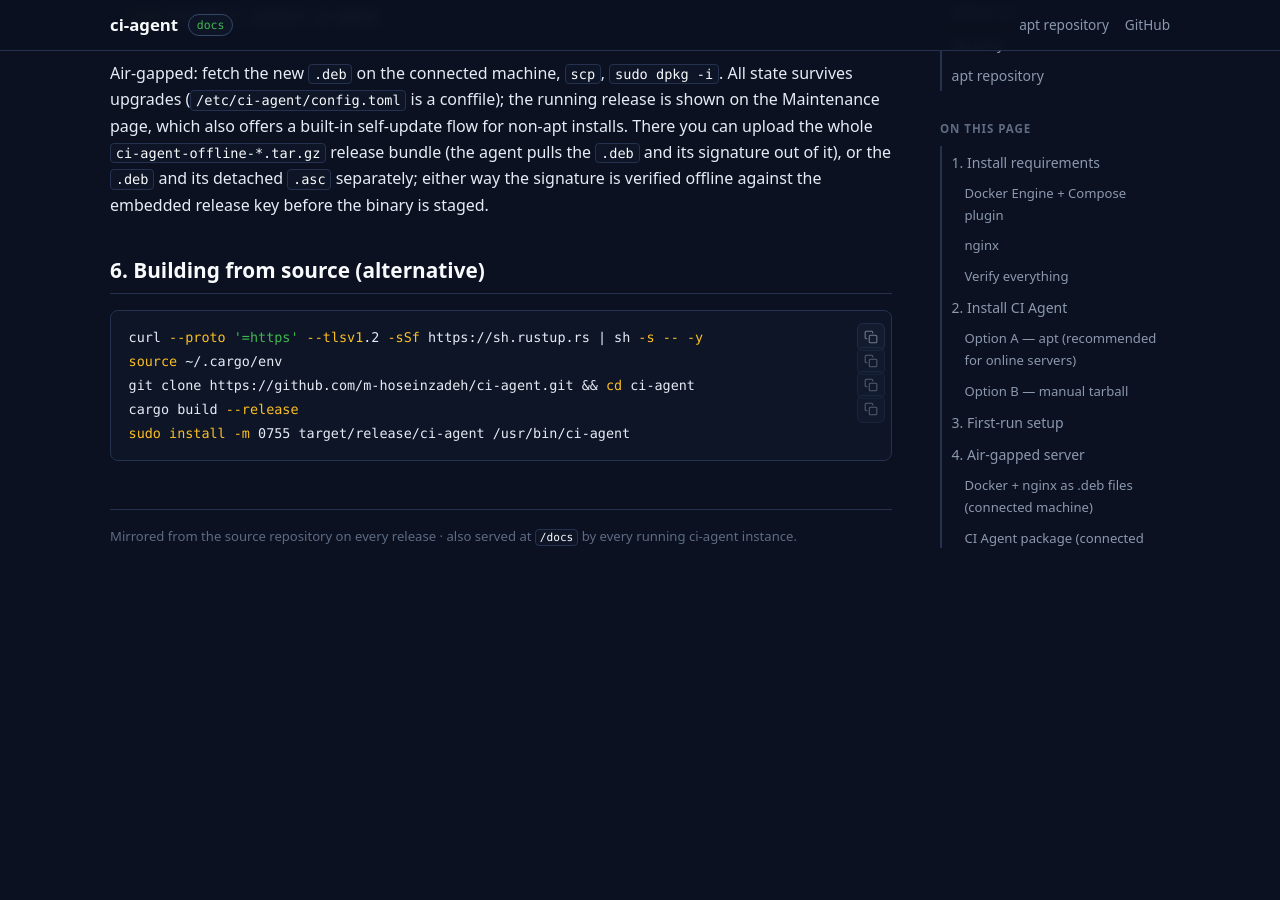
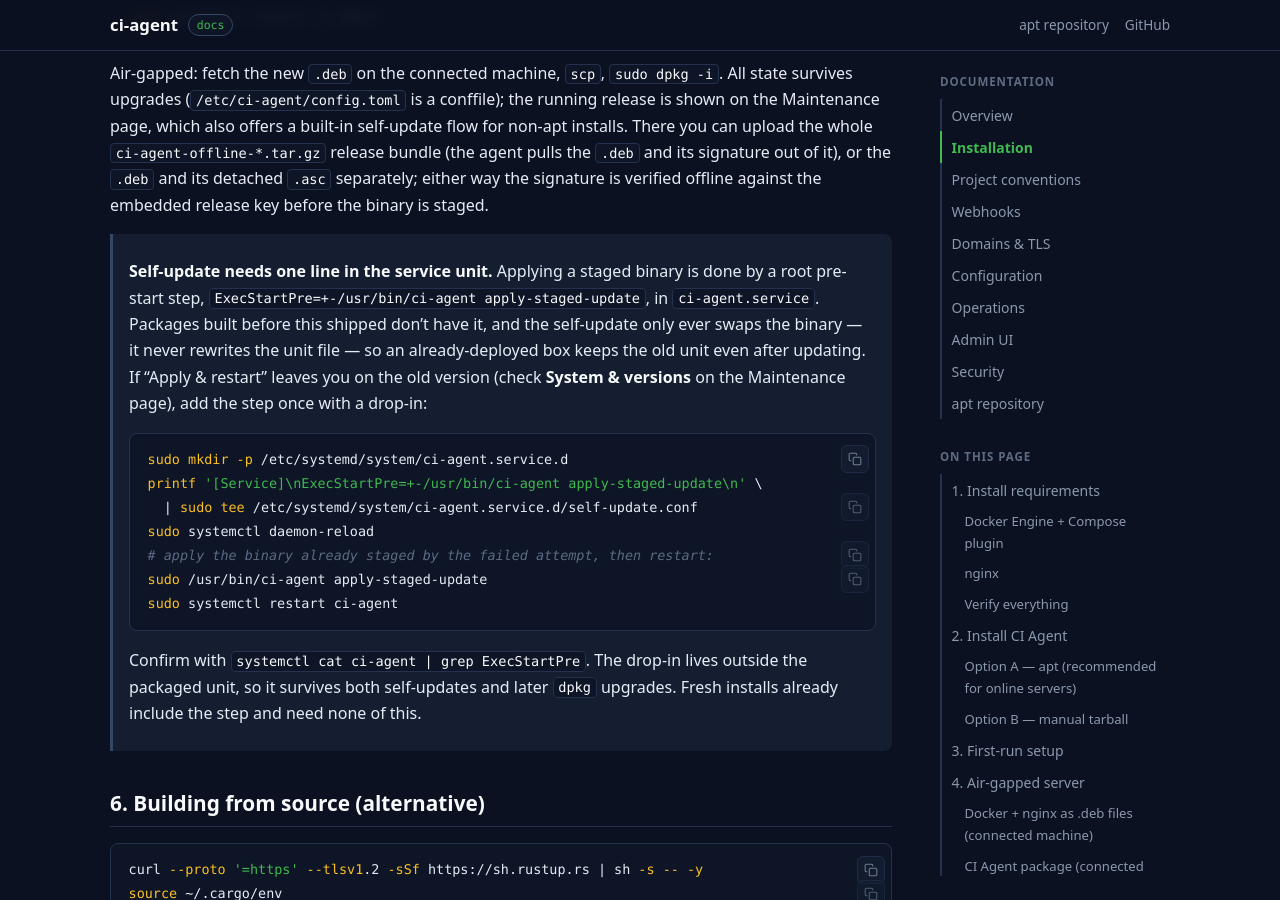
Before and after one commit to m-hoseinzadeh/ci-agent-apt, a Jekyll site: the page built from docs/install.md, in a window 1280 px wide and 900 px high, scrolled down 6113 px. Built offline with Jekyll 4.4.1, drawn with Linux system fonts in a browser that asks for light colours; our own code applies the rules of GitHub Pages for plain Markdown files; before the commit the page ends 6725 px from its top, so only the background shows below that.

Commit message:
Publish v0.2.2-r70

````diff
--- a/docs/install.md
+++ b/docs/install.md
@@ -278,6 +278,29 @@ signature out of it), or the `.deb` and its detached `.asc` separately; either
 way the signature is verified offline against the embedded release key before
 the binary is staged.
 
+> **Self-update needs one line in the service unit.** Applying a staged
+> binary is done by a root pre-start step, `ExecStartPre=+-/usr/bin/ci-agent
+> apply-staged-update`, in `ci-agent.service`. Packages built before this
+> shipped don't have it, and the self-update only ever swaps the binary — it
+> never rewrites the unit file — so an already-deployed box keeps the old
+> unit even after updating. If "Apply & restart" leaves you on the old
+> version (check **System & versions** on the Maintenance page), add the step
+> once with a drop-in:
+>
+> ```bash
+> sudo mkdir -p /etc/systemd/system/ci-agent.service.d
+> printf '[Service]\nExecStartPre=+-/usr/bin/ci-agent apply-staged-update\n' \
+>   | sudo tee /etc/systemd/system/ci-agent.service.d/self-update.conf
+> sudo systemctl daemon-reload
+> # apply the binary already staged by the failed attempt, then restart:
+> sudo /usr/bin/ci-agent apply-staged-update
+> sudo systemctl restart ci-agent
+> ```
+>
+> Confirm with `systemctl cat ci-agent | grep ExecStartPre`. The drop-in lives
+> outside the packaged unit, so it survives both self-updates and later `dpkg`
+> upgrades. Fresh installs already include the step and need none of this.
+
 ## 6. Building from source (alternative)
 
 ```bash
````
Also changed, not shown: docs/troubleshooting.md (+2 -0 lines), 9 other files.
